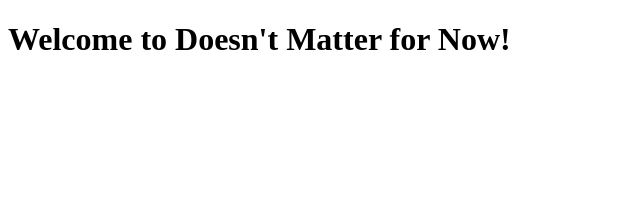
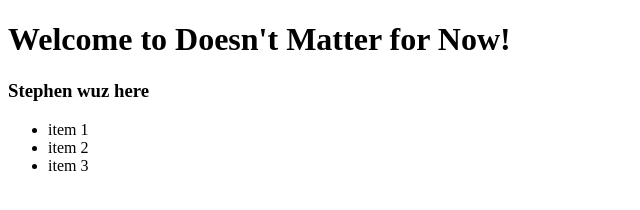
Before and after one commit to stephenwoosley/doesnt-matter-for-now, a plain HTML site: page index.html in a window 1280 px wide. Shown: the whole page, without its empty margins (0-640 px from the left). Drawn offline with Linux system fonts and the light colour scheme.

Commit message:
added a list and an h3

```diff
--- a/index.html
+++ b/index.html
@@ -7,5 +7,12 @@
 </head>
 <body>
   <h1>Welcome to Doesn't Matter for Now!</h1>
+  <h3>Stephen wuz here</h3>
+
+  <ul>
+    <li>item 1</li>
+    <li>item 2</li>
+    <li>item 3</li>
+  </ul>
 </body>
 </html>
```
